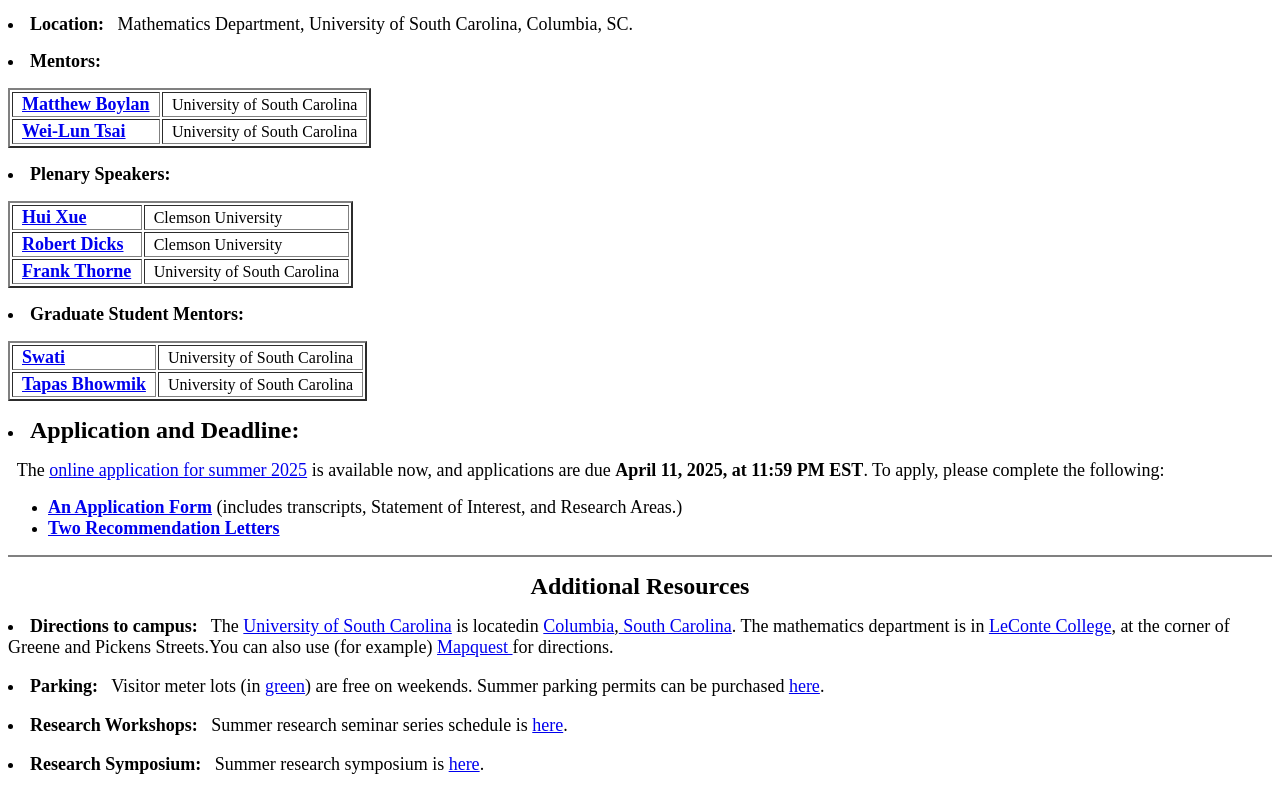
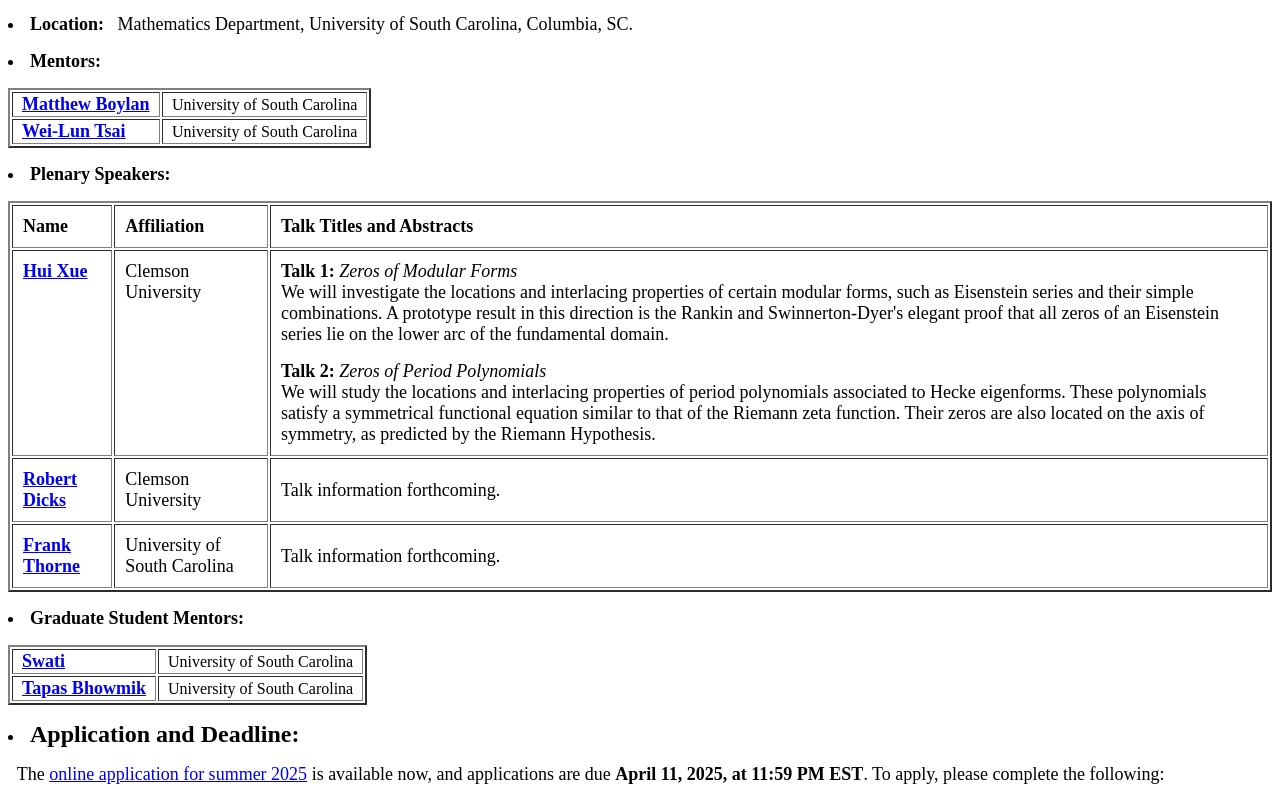
Before and after one commit to wt8zj/2025-USC-NumberTheory-REU, a plain HTML site: page index.html in a window 1280 px wide. Shown: the part 514-1303 px from the top of the page. Drawn offline with Linux system fonts and the light colour scheme.

Commit message:
Update index.html

```diff
--- a/index.html
+++ b/index.html
@@ -62,8 +62,60 @@
 
 </table>
 
+<p>
+<li> <font size = +1> <B> Plenary Speakers: </B> </font>
+<p>
+<table BORDER = "2" cellpadding="10" width="100%">
+<tr>
+  <th align="left"><font size = +1> Name </font></th>
+  <th align="left"><font size = +1> Affiliation </font></th>
+  <th align="left"><font size = +1> Talk Titles and Abstracts </font></th>
+</tr>
 
+<tr>
+  <td valign="top">
+    <font size = +1> <B><a href="https://huixue.people.clemson.edu/">Hui Xue</a></B> </font>
+  </td>
+  <td valign="top">
+    <font size = +1> Clemson University </font>
+  </td>
+  <td>
+    <font size = +1>
+      <b>Talk 1:</b> <i>Zeros of Modular Forms</i><br>
+      We will investigate the locations and interlacing properties of certain modular forms, such as Eisenstein series and their simple combinations. A prototype result in this direction is the Rankin and Swinnerton-Dyer's elegant proof that all zeros of an Eisenstein series lie on the lower arc of the fundamental domain.
+      <p>
+      <b>Talk 2:</b> <i>Zeros of Period Polynomials</i><br>
+      We will study the locations and interlacing properties of period polynomials associated to Hecke eigenforms. These polynomials satisfy a symmetrical functional equation similar to that of the Riemann zeta function. Their zeros are also located on the axis of symmetry, as predicted by the Riemann Hypothesis.
+    </font>
+  </td>
+</tr>
 
+<tr>
+  <td valign="top">
+    <font size = +1> <B><a href="https://www.clemson.edu/science/academics/departments/mathstat/about/profiles/rdicks">Robert Dicks</a></B> </font>
+  </td>
+  <td valign="top">
+    <font size = +1> Clemson University </font>
+  </td>
+  <td>
+    <font size = +1> Talk information forthcoming. </font>
+  </td>
+</tr>
+
+<tr>
+  <td valign="top">
+    <font size = +1> <B><a href="https://thornef.github.io/">Frank Thorne</a></B> </font>
+  </td>
+  <td valign="top">
+    <font size = +1> University of South Carolina </font>
+  </td>
+  <td>
+    <font size = +1> Talk information forthcoming. </font>
+  </td>
+</tr>
+</table>
+
+ <!--
 <p>
 <li> <font size = +1> <B> Plenary Speakers: </B> </font>
 <p>
@@ -78,6 +130,8 @@
 <td> &nbsp <font size = +1> <B> <a href="https://thornef.github.io/">Frank Thorne</a></B> </font> &nbsp </td> <td> &nbsp University of South Carolina &nbsp </td>
 </tr>
 </table>
+
+-->
 
 <p>
   <li> <font size="+1"><b>Graduate Student Mentors:</b></font>
```
